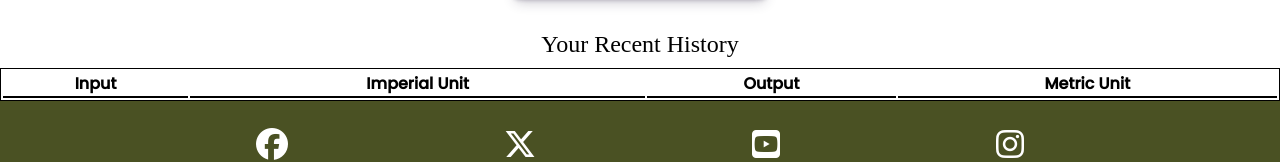
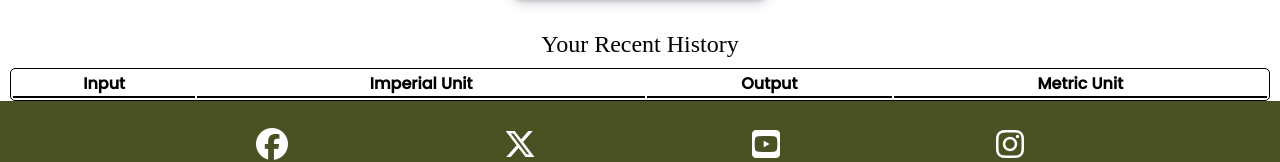
Before and after one commit to SnappyJumper/Measure-Up, a plain HTML site: page index.html in a window 1280 px wide. Both pictures are taken after a click on the button "Let's get started!". Shown: the part 383-545 px from the top of the page. Drawn offline with Linux system fonts and the light colour scheme; a web font is replaced by a local one.

Commit message:
added a margin to the side of the table

```diff
--- a/assets/css/style.css
+++ b/assets/css/style.css
@@ -265,9 +265,14 @@ from https://getcssscan.com/css-buttons-examples*/
 }
 
 /*The History Table*/
+#table-div {
+    margin: 0px 10px;
+}
+
 #history-table {
     width: 100%;
     border: 1px solid #000000;
+    border-radius: 5px;
 }
 
 th {
--- a/assets/js/script.js
+++ b/assets/js/script.js
@@ -51,7 +51,7 @@ document.addEventListener("DOMContentLoaded", function () {
                 <div id="table-header">
                     <h2>Your Recent History</h2>
                 </div>
-                <div>
+                <div id="table-div">
                     <table id="history-table">
                         <tr>
                             <th>Input</th>
```
